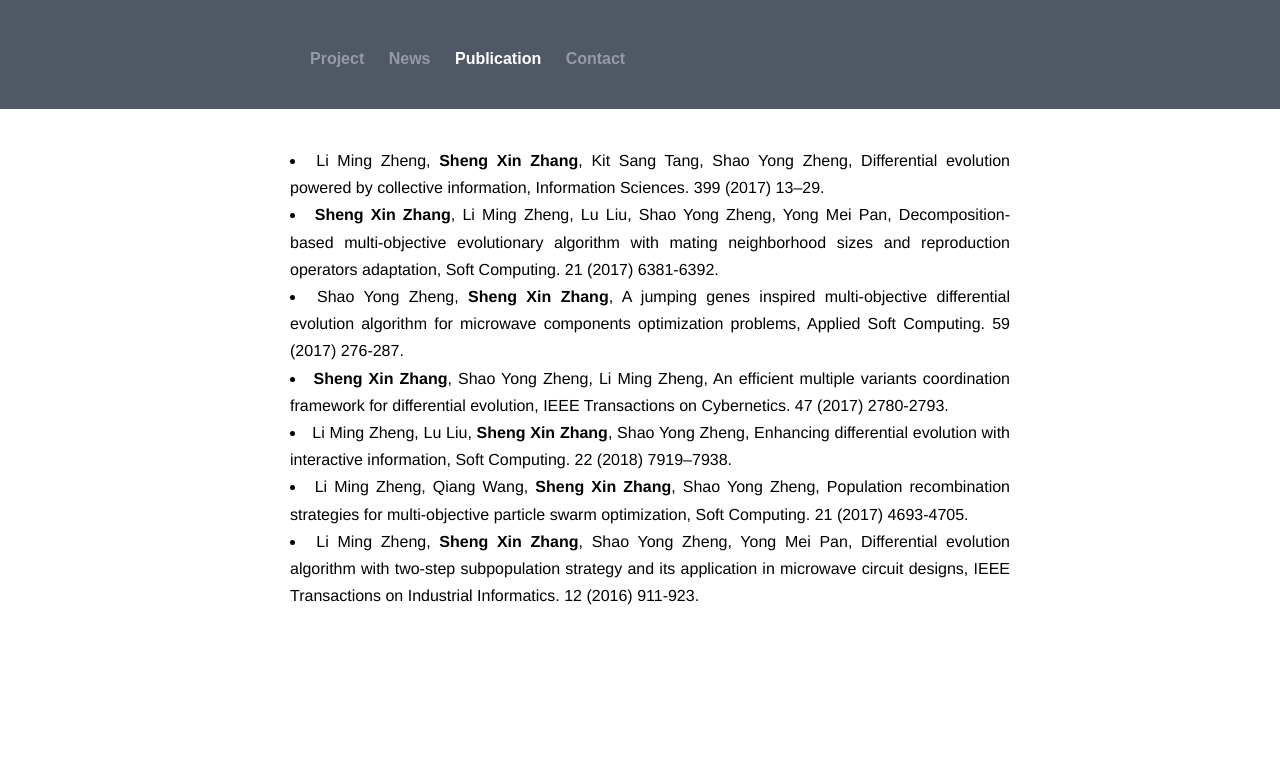
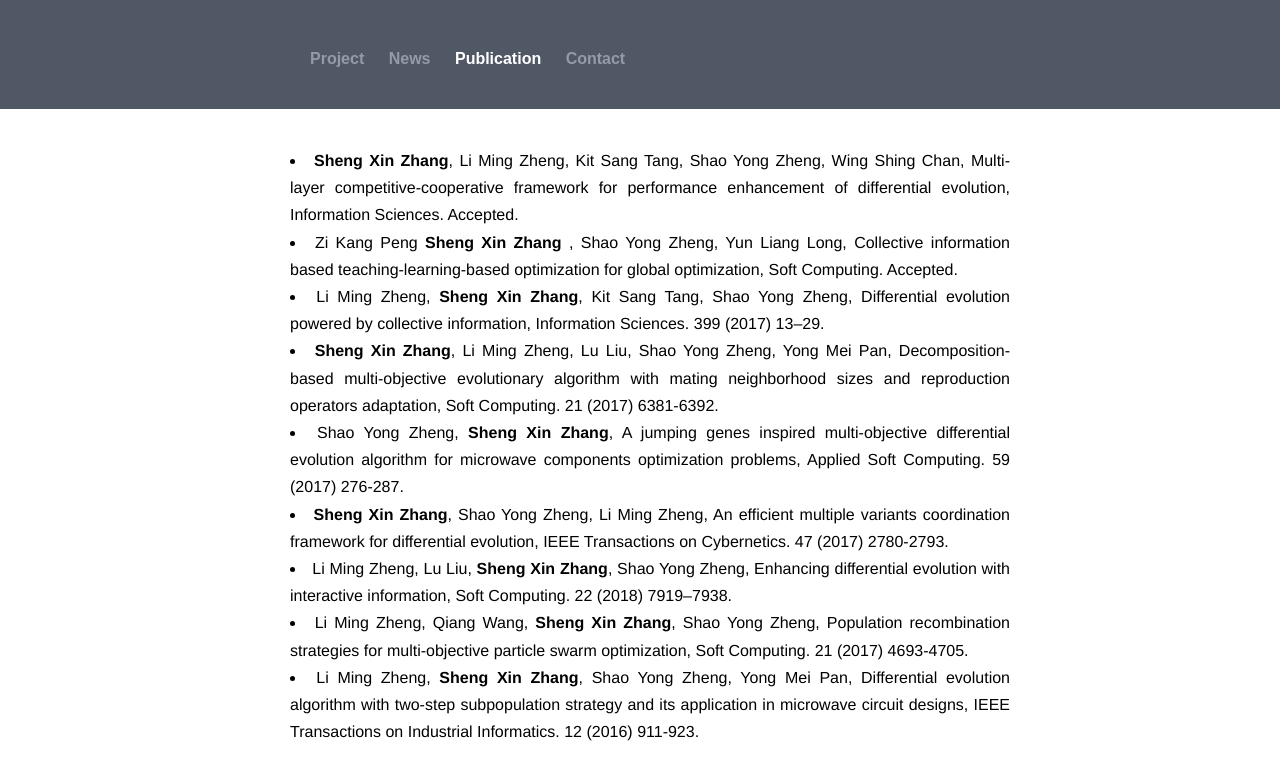
Before and after one commit to zsxhomepage/zsxhomepage.github.io, a Jekyll site: the page built from Publication.html, in a window 1280 px wide. Shown: the top 780 px of the page. Built offline with Jekyll 4.4.1, drawn with Linux system fonts in a browser that asks for light colours.

Commit message:
Update Publication.html

```diff
--- a/Publication.html
+++ b/Publication.html
@@ -6,6 +6,8 @@ layout: default
 	<div class="content">
 	 <!-- <h3> AAAAA</h3> -->
 	 <p align="justify">
+	 <li> <b> Sheng Xin Zhang</b>, Li Ming Zheng, Kit Sang Tang, Shao Yong Zheng, Wing Shing Chan, Multi-layer competitive-cooperative framework for performance enhancement of differential evolution, Information Sciences. Accepted. </li>
+	 <li> Zi Kang Peng <b> Sheng Xin Zhang </b>, Shao Yong Zheng, Yun Liang Long, Collective information based teaching-learning-based optimization for global optimization, Soft Computing. Accepted. </li>
 	 <li> Li Ming Zheng, <b> Sheng Xin Zhang</b>, Kit Sang Tang, Shao Yong Zheng, Differential evolution powered by collective information, Information Sciences. 399 (2017) 13–29. </li>
 	 <li> <b> Sheng Xin Zhang</b>, Li Ming Zheng, Lu Liu, Shao Yong Zheng, Yong Mei Pan, Decomposition-based multi-objective evolutionary algorithm with mating neighborhood sizes and reproduction operators adaptation, Soft Computing. 21 (2017) 6381-6392. </li>
      <li> Shao Yong Zheng, <b> Sheng Xin Zhang</b>, A jumping genes inspired multi-objective differential evolution algorithm for microwave components optimization problems, Applied Soft Computing. 59 (2017) 276-287. </li>
```
